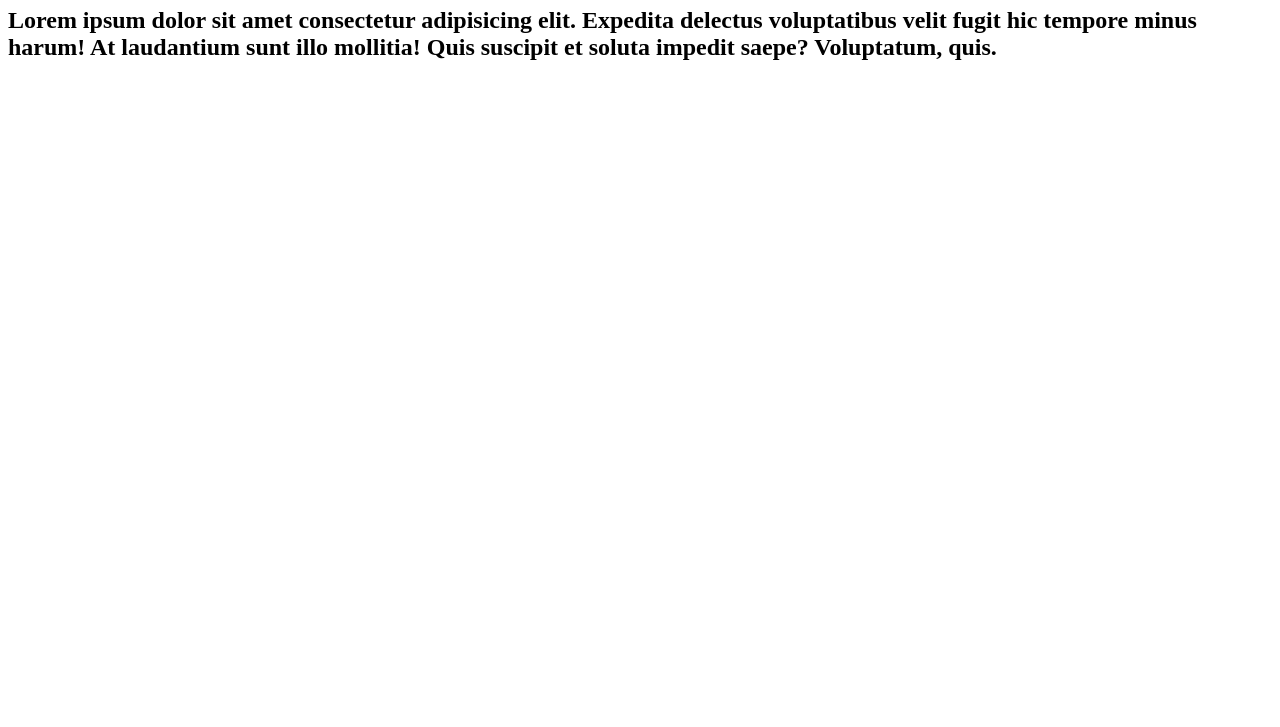
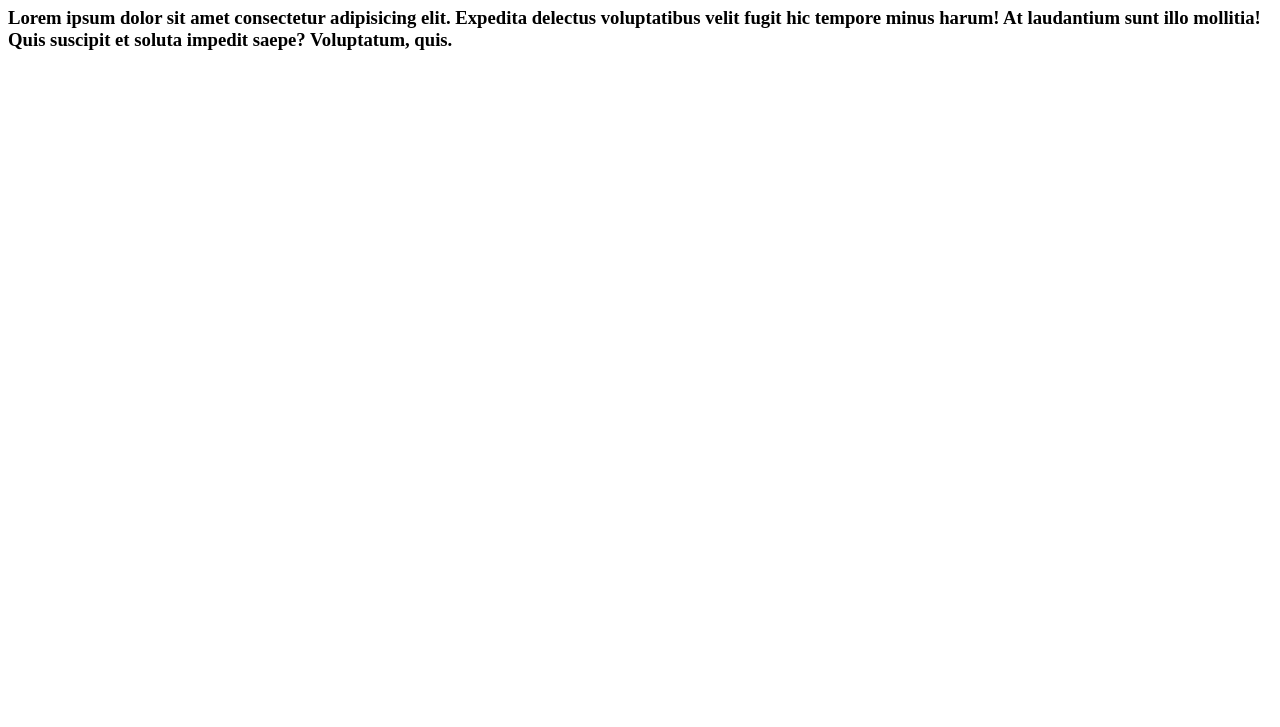
Before and after one commit to SocratesGuedes/curso-git, a plain HTML site: page index.html in a window 1280 px wide. Shown: the part 73-800 px from the top of the page. Drawn offline with Linux system fonts and the light colour scheme.

Commit message:
11-Commit: fixing h2 to h3 error

```diff
--- a/index.html
+++ b/index.html
@@ -9,9 +9,9 @@
   <h1>
     Hello, World!
   </h1>
-  <h2>Lorem ipsum dolor sit amet consectetur adipisicing elit.
+  <h3>Lorem ipsum dolor sit amet consectetur adipisicing elit.
     Expedita delectus voluptatibus velit fugit hic tempore minus harum!
     At laudantium sunt illo mollitia! Quis suscipit et soluta impedit
-    saepe? Voluptatum, quis.</h2>
+    saepe? Voluptatum, quis.</h3>
 </body>
 </html>
```
